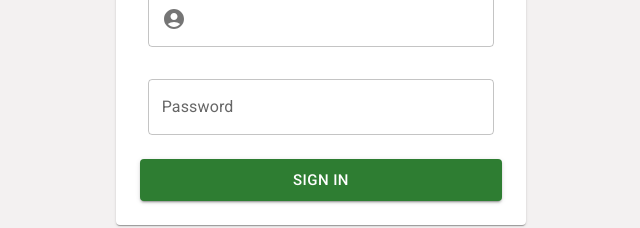
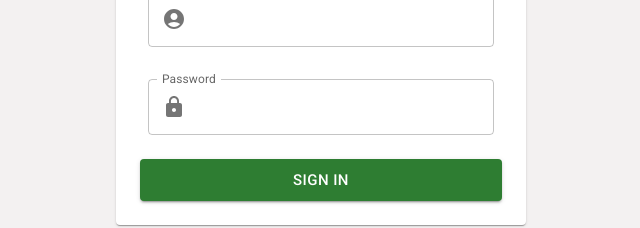
Before and after one commit to alerr415/MaintenanceSystem, a React (Create React App) app in the folder client/client-app/: page / in a window 1280 px wide. Shown: the part 296-524 px from the top of the page, without its empty margins (319-959 px from the left). Built offline with nearby package versions, Linux system fonts and the light colour scheme.

Commit message:
password lock icon added

```diff
--- a/client/client-app/src/Login.js
+++ b/client/client-app/src/Login.js
@@ -8,6 +8,9 @@ import TextField from '@mui/material/TextField';
 import {serveraddress} from './Server.js';
 import InputAdornment from '@mui/material/InputAdornment';
 import AccountCircle from '@mui/icons-material/AccountCircle';
+import LockIcon from '@mui/icons-material/Lock';
+
+
 
 function submit() {
   const data = {
@@ -50,7 +53,7 @@ function Login() {
             <h1 variant="h1">Maintenance System</h1>
             <h5 variant="h5">Sign in</h5>
             <TextField id="username" label="Username" InputProps={{startAdornment: (<InputAdornment position="start"><AccountCircle /></InputAdornment>),}} variant="outlined" fullWidth/><br />
-            <TextField id="password" label="Password" type="password"  sx={{ mt : 4 }} fullWidth/>
+            <TextField id="password" label="Password" InputProps={{startAdornment: (<InputAdornment position="start"><LockIcon /></InputAdornment>),}} type="password"  sx={{ mt : 4 }} fullWidth/>
 
 
           </CardContent>
```
